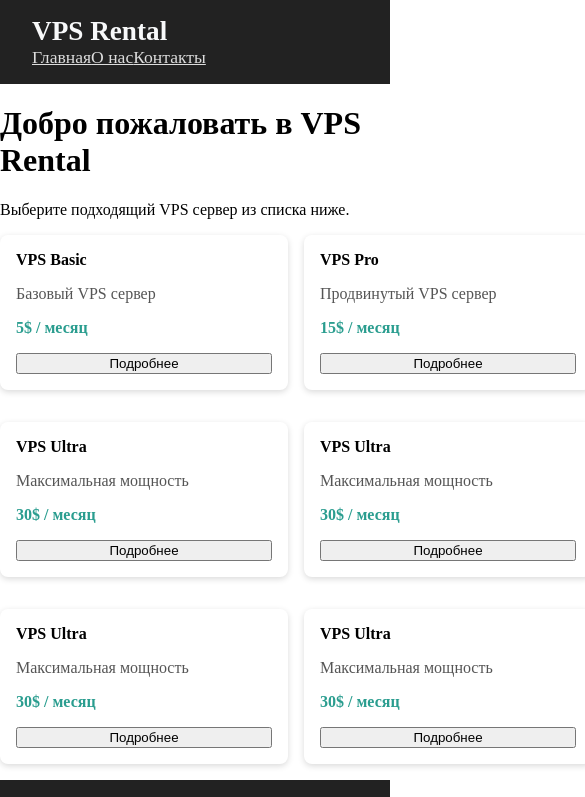
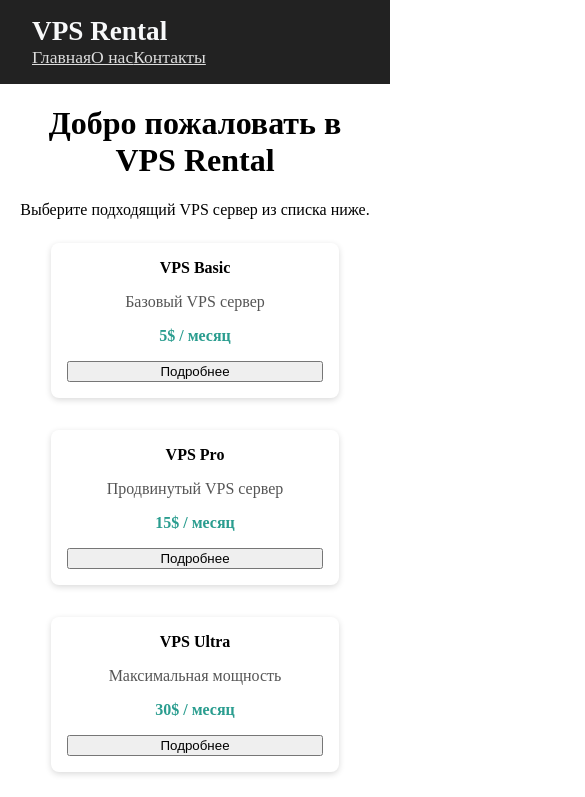
Before and after one commit to velvet-noir/rentals_vps_frontend, a React (Vite) app: page / in a window 390 px wide. Shown: the top 797 px of the page, 585 px wide, since content can reach past the window. Built offline with nearby package versions, Linux system fonts and the light colour scheme.

Commit message:
центрирование на шлавной странице

```diff
--- /dev/null
+++ b/src/App.module.css
@@ -0,0 +1,9 @@
+.appWrapper {
+  display: flex;
+  flex-direction: column;
+  min-height: 100vh;
+}
+
+.mainContent {
+  flex-grow: 1;
+}
--- a/src/App.tsx
+++ b/src/App.tsx
@@ -3,12 +3,14 @@ import Header from './components/Header/Header';
 import Footer from './components/Footer/Footer';
 import routes from './routes';
 
+import styles from './App.module.css';
+
 function App() {
   return (
     <Router>
-      <div style={{ display: 'flex', flexDirection: 'column', minHeight: '100vh' }}>
+      <div className={styles.appWrapper}>
         <Header />
-        <main style={{ flexGrow: 1 }}>
+        <main className={styles.mainContent}>
           <Routes>
             {routes.map(({ path, element }) => (
               <Route key={path} path={path} element={element} />
--- a/src/pages/HomePage/HomePage.module.css
+++ b/src/pages/HomePage/HomePage.module.css
@@ -1,5 +1,26 @@
+.pageContent {
+  max-width: 1200px;
+  margin: 0 auto;
+  padding: 0 16px;
+  text-align: center;
+}
+
 .cardsContainer {
   display: grid;
   grid-template-columns: repeat(3, 1fr);
-  gap: 16px; /* расстояние между карточками */
+  gap: 16px;
+  margin-top: 24px;
+  justify-items: center;
 }
+
+@media (max-width: 900px) {
+  .cardsContainer {
+    grid-template-columns: repeat(2, 1fr);
+  }
+}
+
+@media (max-width: 600px) {
+  .cardsContainer {
+    grid-template-columns: 1fr;
+  }
+}
--- a/src/pages/HomePage/HomePage.tsx
+++ b/src/pages/HomePage/HomePage.tsx
@@ -19,7 +19,7 @@ const products = [
 
 function HomePage() {
   return (
-    <div>
+    <div className={styles.pageContent}>
       <h1>Добро пожаловать в VPS Rental</h1>
       <p>Выберите подходящий VPS сервер из списка ниже.</p>
 
@@ -40,4 +40,5 @@ function HomePage() {
 
 
 
+
 export default HomePage;
```
